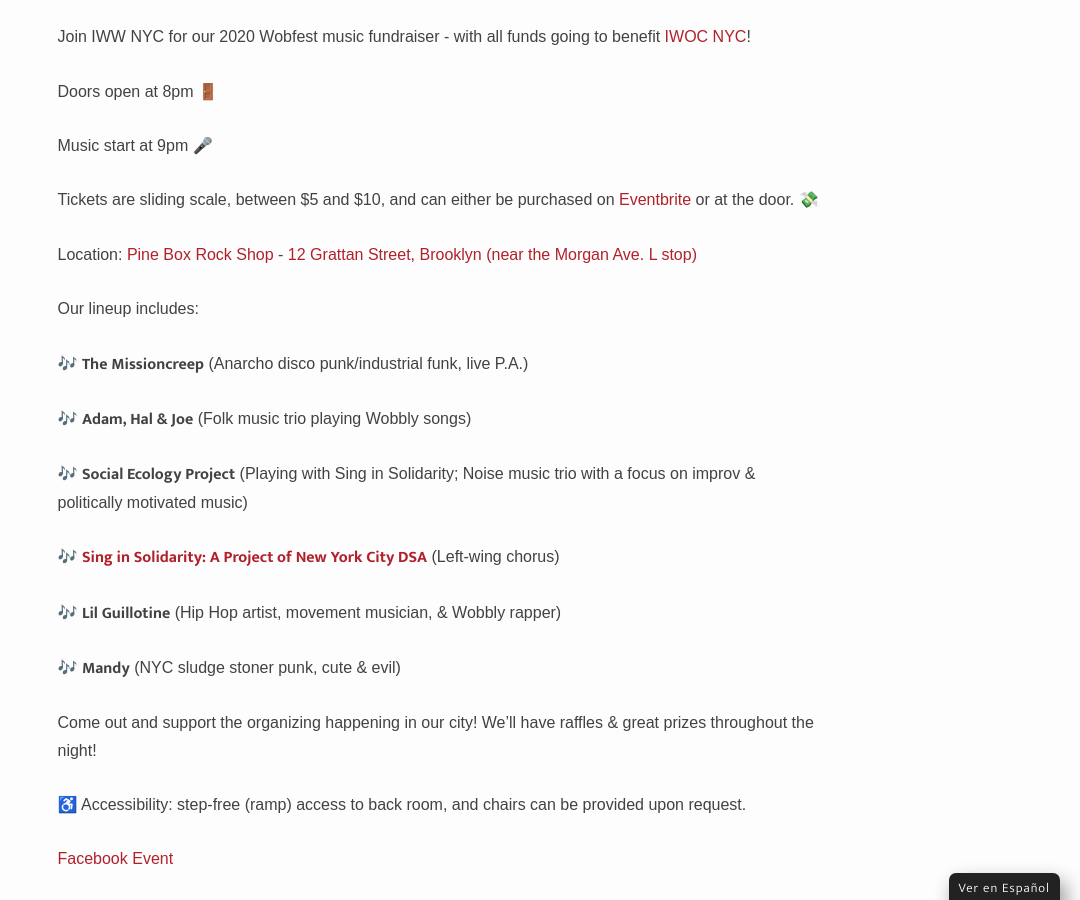
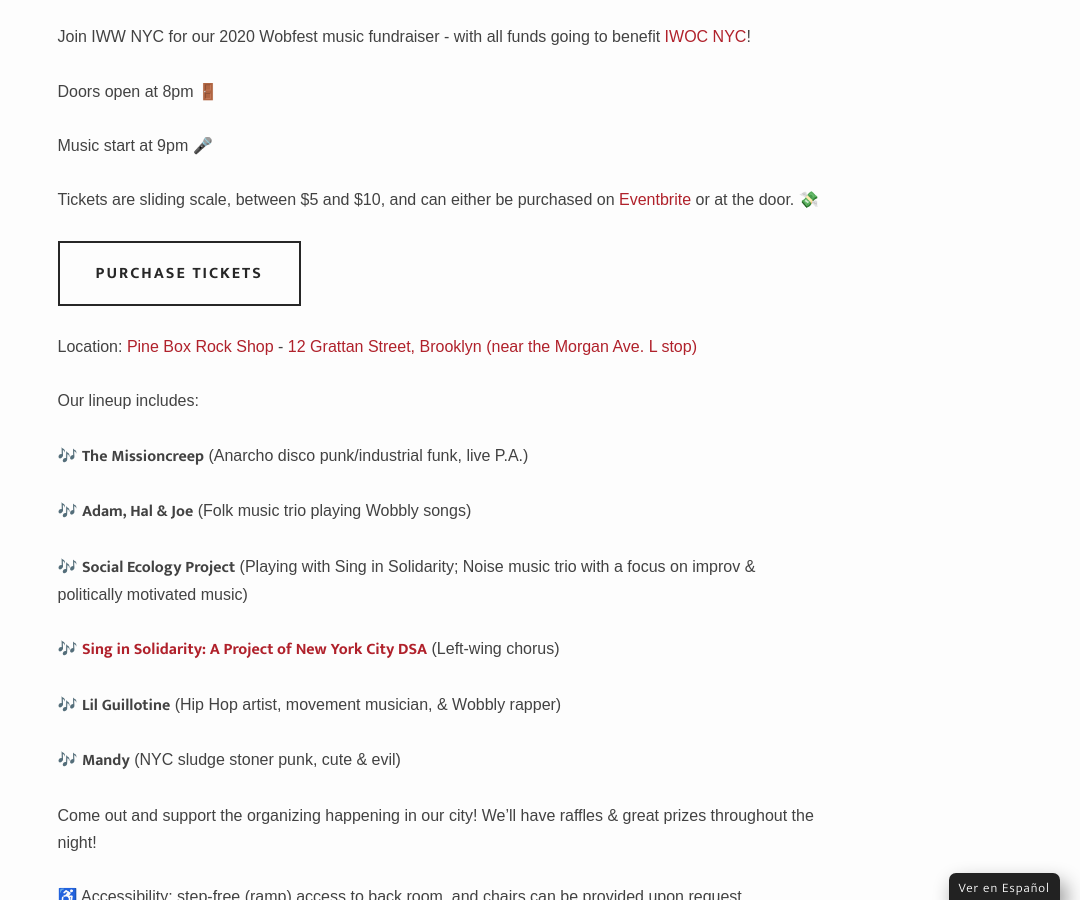
Before and after one commit to IWW-NYC-GMB/iww.nyc, a Jekyll site: the page built from _events/wobfest-2020.md, in a window 1280 px wide and 900 px high, scrolled down 1223 px. Shown: the whole window, without its empty margins (200-1280 px from the left). Built offline with Jekyll 4.4.1, drawn with Linux system fonts in a browser that asks for light colours; some web fonts are replaced.

Commit message:
Update wobfest-2020.md

```diff
--- a/_events/wobfest-2020.md
+++ b/_events/wobfest-2020.md
@@ -12,6 +12,8 @@
 Music start at 9pm 🎤
 
 Tickets are sliding scale, between $5 and $10, and can either be purchased on [Eventbrite](https://www.eventbrite.com/e/wobfest-2020-fundraiser-for-the-incarcerated-workers-organizing-committee-tickets-86709234655) or at the door. 💸
+
+<a href="https://www.eventbrite.com/e/wobfest-2020-fundraiser-for-the-incarcerated-workers-organizing-committee-tickets-86709234655" target="_blank"><button class="large" type="submit" style="text-align:center;" ontouchstart="">Purchase Tickets</button></a><br>
 
 Location: [Pine Box Rock Shop](http://pineboxrockshop.com) - [12 Grattan Street, Brooklyn (near the Morgan Ave. L stop)](https://goo.gl/maps/s65Ff6mvRtip3bgX7)
 
```
